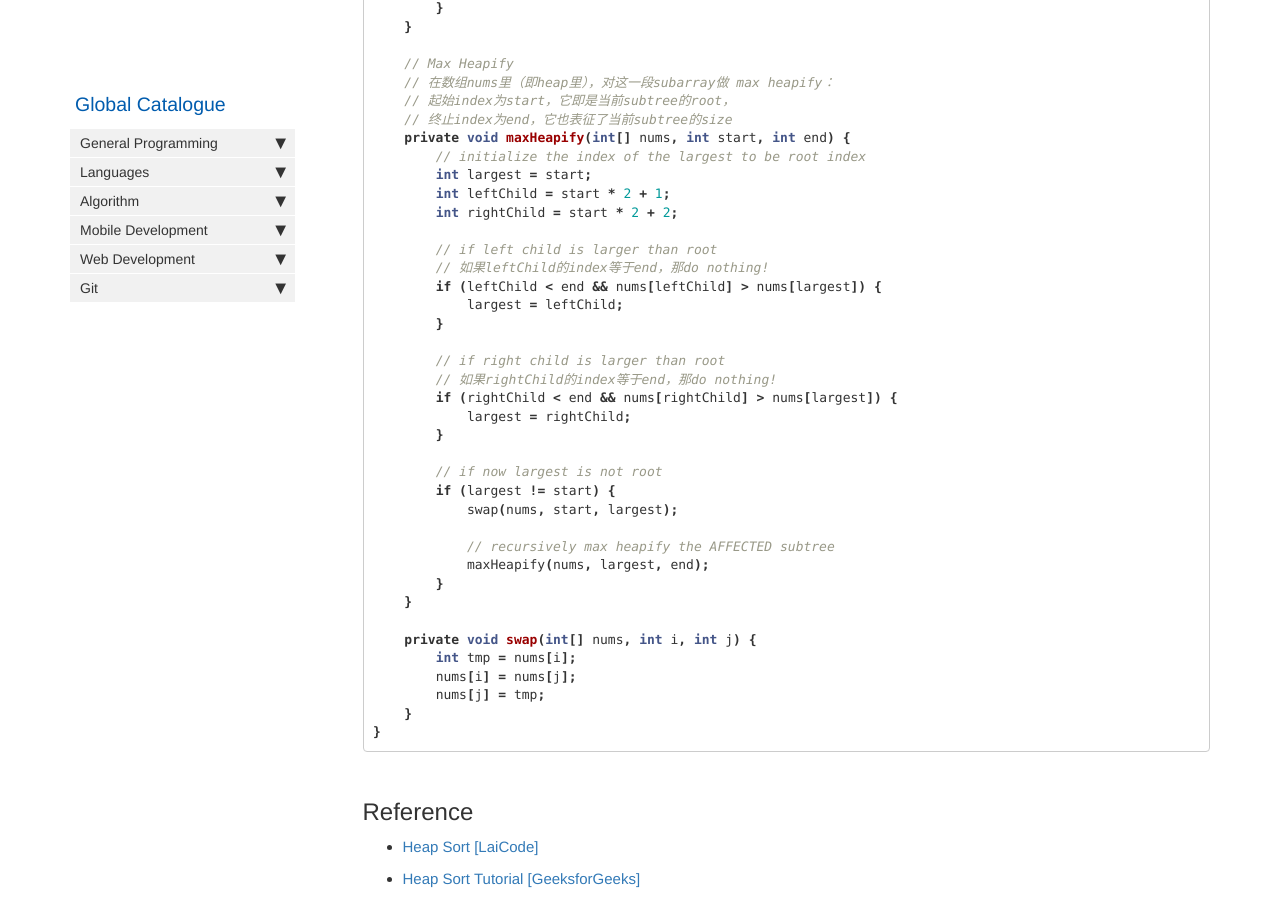
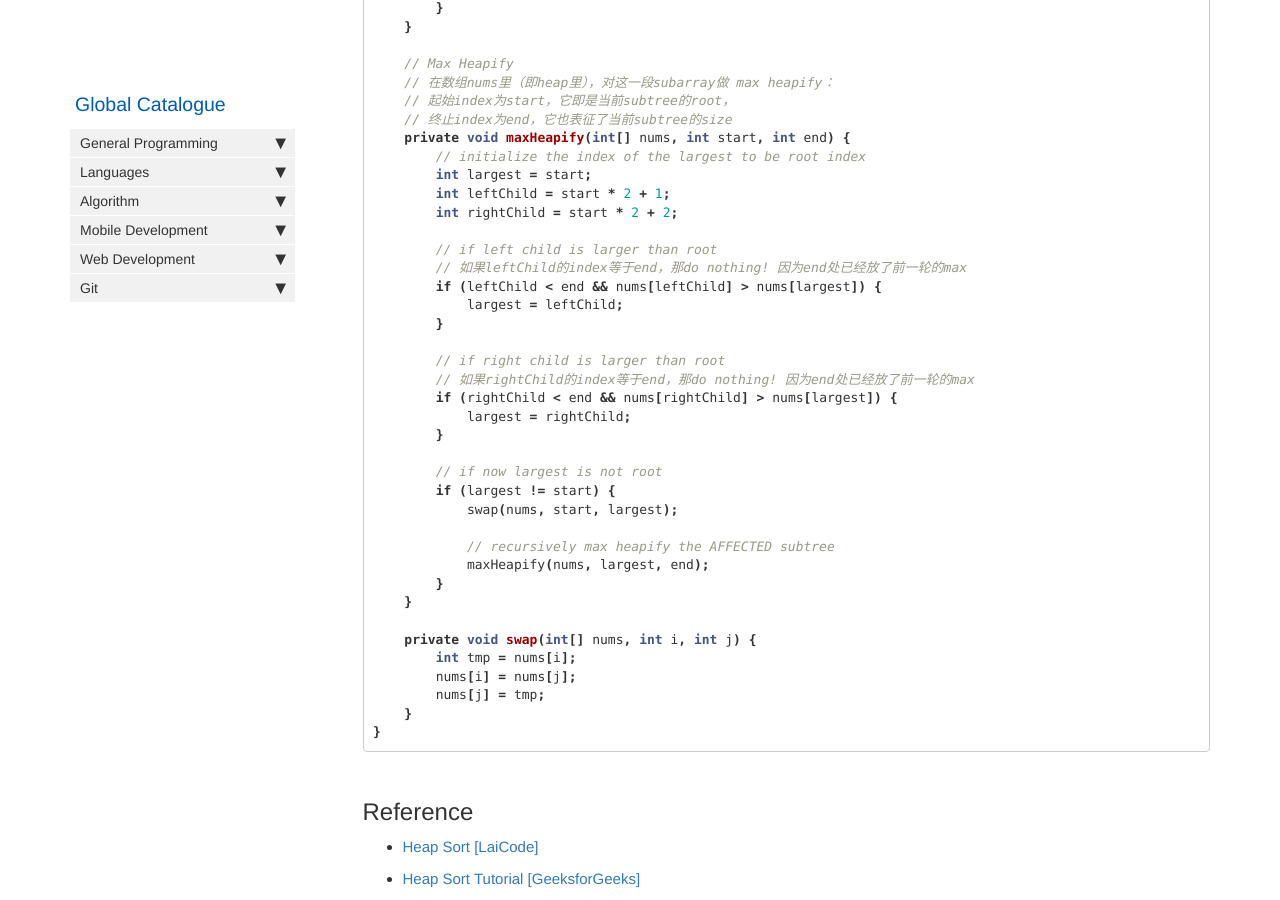
Before and after one commit to HungryOrc/hungryorc.github.io, a Jekyll site: the page built from pages/algorithm/algorithm_heap_sort_and_heapify.md, in a window 1280 px wide and 900 px high, scrolled down 1327 px. Built offline with Jekyll 4.4.1, drawn with Linux system fonts in a browser that asks for light colours; nearby versions of some CDN libraries; comment, search, counter and statistics services are not loaded.

Commit message:
Update algorithm_heap_sort_and_heapify.md

```diff
--- a/pages/algorithm/algorithm_heap_sort_and_heapify.md
+++ b/pages/algorithm/algorithm_heap_sort_and_heapify.md
@@ -65,13 +65,13 @@ public class Solution {
         int rightChild = start * 2 + 2;
 
         // if left child is larger than root
-        // 如果leftChild的index等于end，那do nothing!
+        // 如果leftChild的index等于end，那do nothing! 因为end处已经放了前一轮的max
         if (leftChild < end && nums[leftChild] > nums[largest]) {
             largest = leftChild;
         }
 
         // if right child is larger than root
-        // 如果rightChild的index等于end，那do nothing!
+        // 如果rightChild的index等于end，那do nothing! 因为end处已经放了前一轮的max
         if (rightChild < end && nums[rightChild] > nums[largest]) {
             largest = rightChild;
         }
```
